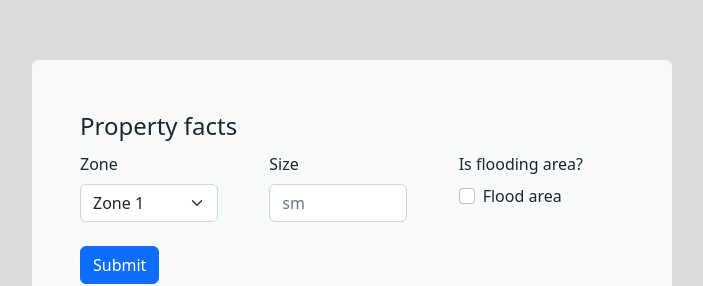
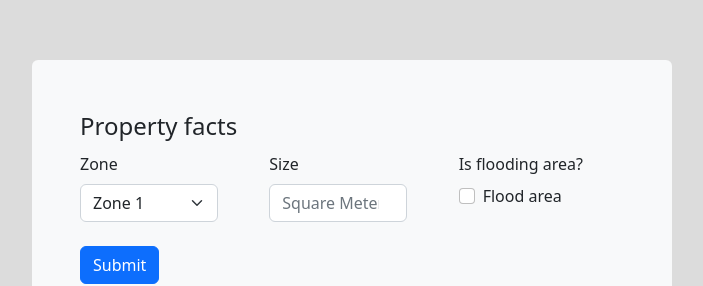
Before and after one commit to AndrewKulagin/Civato-Software-Engineering-Task, a React (Create React App) app: page / in a window 1280 px wide. Shown: the part 129-415 px from the top of the page, without its empty margins (288-991 px from the left). Built offline with nearby package versions, Linux system fonts and the light colour scheme.

Commit message:
Added Square Metres

```diff
--- a/src/App.js
+++ b/src/App.js
@@ -58,7 +58,7 @@ function App() {
               <div class="form-group col-xs-10 col-md-10">
                 <div class="mb-3">
                   <label for="disabledTextInput" class="form-label">Size</label>
-                  <input type="number" class="form-control" placeholder="sm" onChange={handleSizeChange} />
+                  <input type="number" class="form-control" placeholder="Square Meters" onChange={handleSizeChange} />
                 </div>
               </div>
             </div>
```
